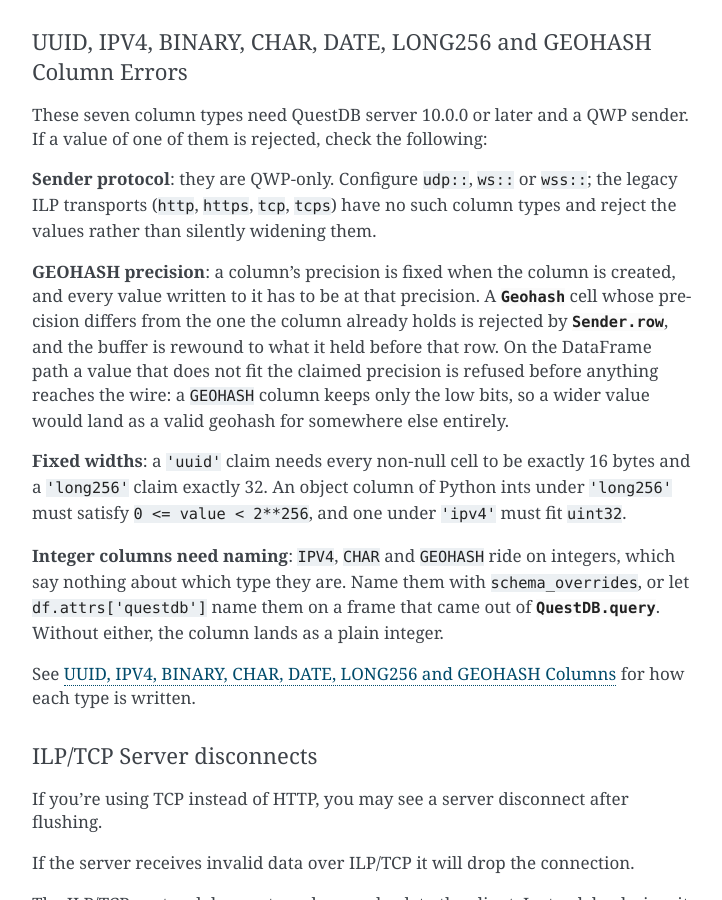
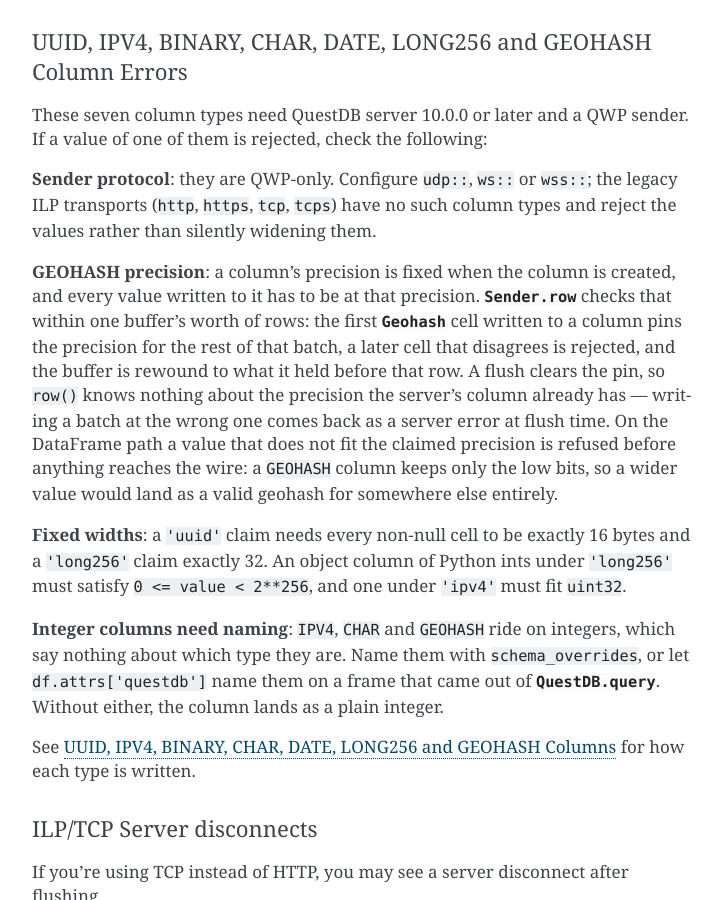
Before and after one commit to questdb/py-questdb-client, a Sphinx documentation site: the page built from docs/troubleshooting.rst, in a window 1280 px wide and 900 px high, scrolled down 2066 px. Shown: the whole window, without its empty margins (388-1110 px from the left). Built offline with Sphinx 7.4.7, drawn with Linux system fonts in a browser that asks for light colours.

Commit message:
Say what a GEOHASH precision pin actually covers
Four places said precision is pinned per column. `row()` knows nothing
about the server's column: the pin is per column within one buffer's
worth of rows, and a flush clears it. Writing a 10-bit value into a
fresh batch against an existing GEOHASH(5c) table is therefore not
caught locally -- the error comes back from the server at flush time,
and the docs implied otherwise.

Co-Authored-By: Claude Opus 5 (1M context) <noreply@anthropic.com>

```diff
--- a/docs/sender.rst
+++ b/docs/sender.rst
@@ -298,9 +298,12 @@ A few things worth knowing about the wrappers:
   ``DateMillis.from_datetime``, or from the clock with ``DateMillis.now()``.
 * :class:`Geohash <questdb.Geohash>` carries bits *and* precision.
   ``Geohash.from_string('u33d8')`` packs one to twelve base32 characters
-  at five bits each. A column's precision is fixed by the first row that
-  reaches it, and a later row at a different precision is rejected by
-  :meth:`Sender.row <questdb.Sender.row>` itself.
+  at five bits each. Within one buffer's worth of rows a column's
+  precision is fixed by the first row that reaches it, and a later row at
+  a different precision is rejected by
+  :meth:`Sender.row <questdb.Sender.row>` itself. A flush clears the pin,
+  so a precision the server's column does not have comes back from the
+  server rather than being caught locally.
 * :class:`Long256 <questdb.Long256>` takes an unsigned integer below
   ``2**256``.
 * :class:`Char <questdb.Char>` takes exactly one UTF-16 code unit, so a
--- a/docs/troubleshooting.rst
+++ b/docs/troubleshooting.rst
@@ -118,11 +118,14 @@ such column types and reject the values rather than silently widening
 them.
 
 **GEOHASH precision**: a column's precision is fixed when the column is
-created, and every value written to it has to be at that precision. A
-:class:`Geohash <questdb.Geohash>` cell whose precision differs from the
-one the column already holds is rejected by
-:meth:`Sender.row <questdb.Sender.row>`, and the buffer is rewound to what
-it held before that row. On the DataFrame path a value that does not fit
+created, and every value written to it has to be at that precision.
+:meth:`Sender.row <questdb.Sender.row>` checks that within one buffer's
+worth of rows: the first :class:`Geohash <questdb.Geohash>` cell written
+to a column pins the precision for the rest of that batch, a later cell
+that disagrees is rejected, and the buffer is rewound to what it held
+before that row. A flush clears the pin, so ``row()`` knows nothing about
+the precision the server's column already has — writing a batch at the
+wrong one comes back as a server error at flush time. On the DataFrame path a value that does not fit
 the claimed precision is refused before anything reaches the wire: a
 ``GEOHASH`` column keeps only the low bits, so a wider value would land as
 a valid geohash for somewhere else entirely.
```
Also changed, not shown: 3 other files.
